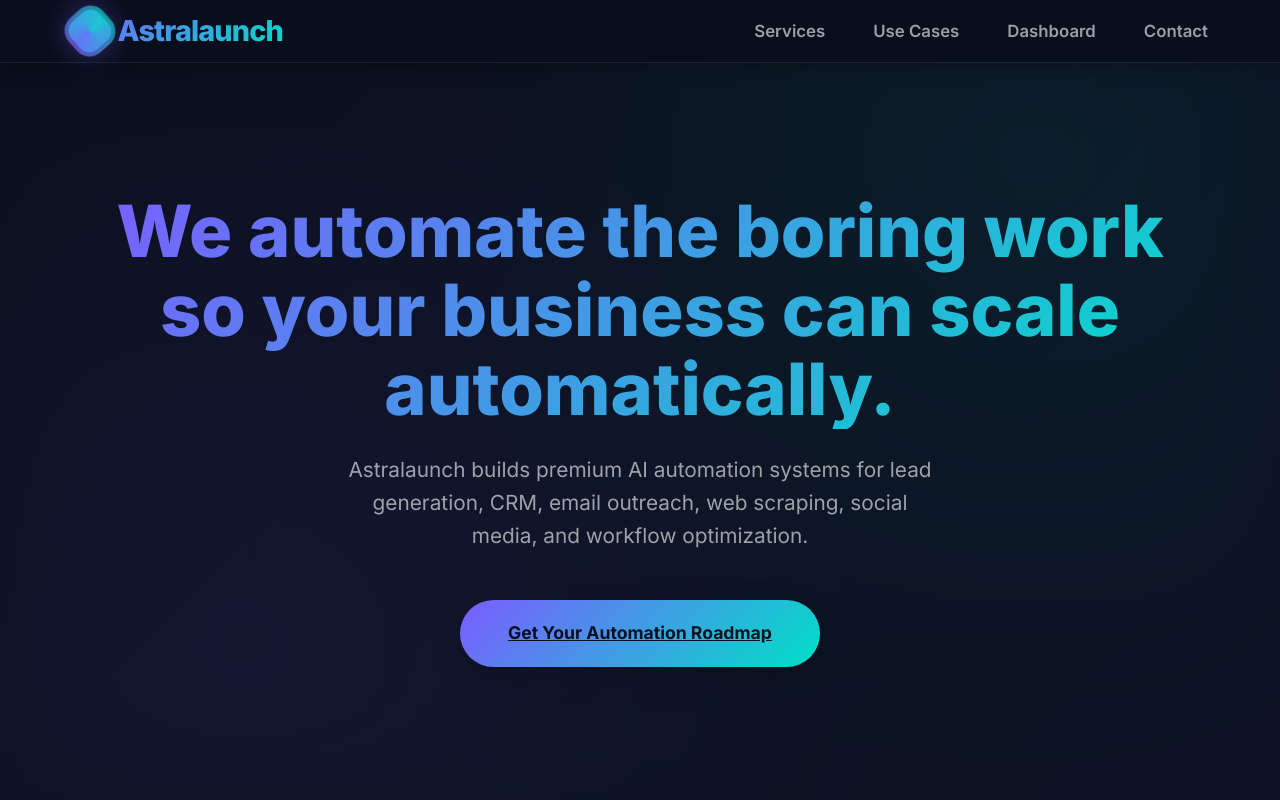
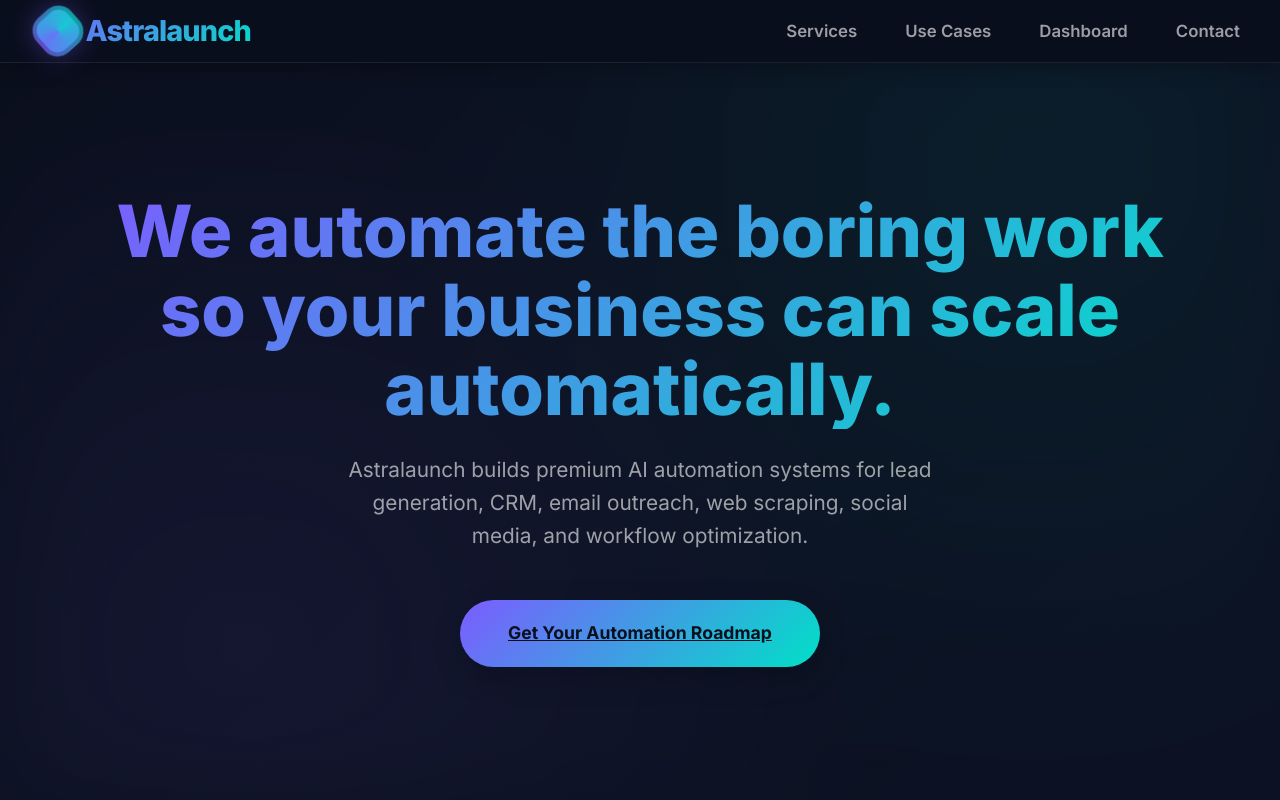
Before and after one commit to JOEINTERCOM/AstraLaunch, a plain HTML site: page index.html in a window 1280 px wide. Shown: the top 800 px of the page. Drawn offline with Linux system fonts and the light colour scheme.

Commit message:
Update style.css

```diff
--- a/style.css
+++ b/style.css
@@ -78,7 +78,7 @@
       box-shadow: 0 2px 20px rgba(0,0,0,0.3);
     }
     .nav-container {
-      max-width: 1200px; margin: 0 auto; padding: 0 2rem;
+      max-width: 1200px; margin: 0 auto; padding: 0 auto;
       display: flex; align-items: center; justify-content: space-between;
     }
     .nav-menu {
```
